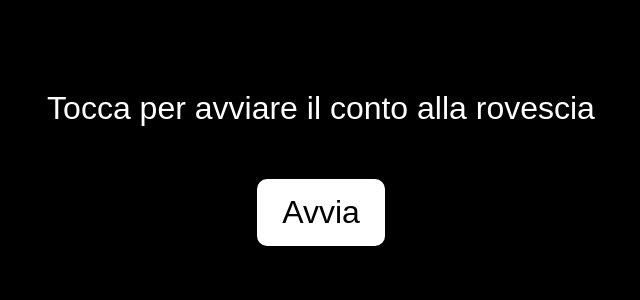
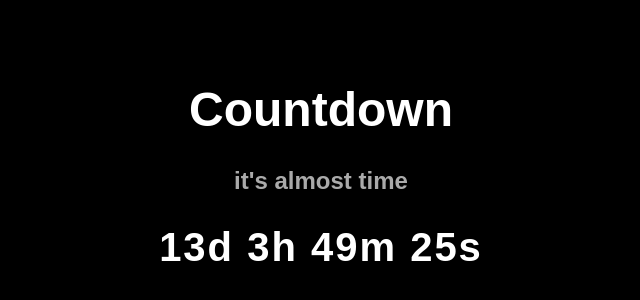
Before and after one commit to francy603/chaos, a plain HTML site: page index.html in a window 1280 px wide. Shown: the part 248-548 px from the top of the page, without its empty margins (319-959 px from the left). Drawn offline with Linux system fonts and the light colour scheme.

Commit message:
Update index.html

```diff
--- a/index.html
+++ b/index.html
@@ -1,83 +1,66 @@
 <!DOCTYPE html>
-<html lang="it">
+<html lang="en">
 <head>
   <meta charset="UTF-8">
-  <meta name="viewport" content="width=device-width, initial-scale=1.0">
-  <title>Countdown Walpurgis Rising</title>
+  <title>Countdown</title>
   <style>
     body {
-      margin: 0;
+      background-color: black;
+      color: white;
+      font-family: Arial, sans-serif;
+      text-align: center;
       height: 100vh;
-      background: black;
       display: flex;
+      flex-direction: column;
       justify-content: center;
       align-items: center;
-      flex-direction: column;
-      color: white;
-      font-family: Arial, sans-serif;
-      font-size: 2em;
-      text-align: center;
     }
-    #startBtn {
-      background: white;
-      color: black;
-      border: none;
-      padding: 15px 25px;
-      font-size: 1em;
-      border-radius: 10px;
-      cursor: pointer;
-      margin-top: 20px;
+    h1 {
+      font-size: 3em;
+      margin-bottom: 10px;
+    }
+    h2 {
+      font-size: 1.5em;
+      margin-bottom: 30px;
+      color: #aaaaaa;
     }
     #countdown {
-      display: none;
+      font-size: 2.5em;
+      font-weight: bold;
+      letter-spacing: 2px;
     }
   </style>
 </head>
 <body>
-  <div id="intro">
-    <p>Tocca per avviare il conto alla rovescia</p>
-    <button id="startBtn">Avvia</button>
-  </div>
-
+  <h1>Countdown</h1>
+  <h2>it's almost time</h2>
   <div id="countdown"></div>
 
-  <audio id="music" loop>
-    <source src="music.mp3" type="audio/mpeg">
-  </audio>
+  <script>
+    // Imposta la data di scadenza (1 settembre ore 01:00)
+    const targetDate = new Date("September 1, 2025 01:00:00").getTime();
 
-  <script>
-    const countdownEl = document.getElementById("countdown");
-    const music = document.getElementById("music");
-    const intro = document.getElementById("intro");
-    const startBtn = document.getElementById("startBtn");
+    function updateCountdown() {
+      const now = new Date().getTime();
+      const distance = targetDate - now;
 
-    // Funzione countdown
-    function startCountdown() {
-      intro.style.display = "none";
-      countdownEl.style.display = "block";
+      if (distance < 0) {
+        document.getElementById("countdown").innerHTML = "TIME'S UP!";
+        return;
+      }
 
-      // Data evento (modifica qui la data)
-      const eventDate = new Date("2025-05-01T00:00:00").getTime();
+      const days = Math.floor(distance / (1000 * 60 * 60 * 24));
+      const hours = Math.floor((distance % (1000 * 60 * 60 * 24)) / (1000 * 60 * 60));
+      const minutes = Math.floor((distance % (1000 * 60 * 60)) / (1000 * 60));
+      const seconds = Math.floor((distance % (1000 * 60)) / 1000);
 
-      setInterval(() => {
-        const now = new Date().getTime();
-        const distance = eventDate - now;
-
-        const days = Math.floor(distance / (1000 * 60 * 60 * 24));
-        const hours = Math.floor((distance % (1000 * 60 * 60 * 24)) / (1000 * 60 * 60));
-        const minutes = Math.floor((distance % (1000 * 60 * 60)) / (1000 * 60));
-        const seconds = Math.floor((distance % (1000 * 60)) / 1000);
-
-        countdownEl.textContent = `${days}d ${hours}h ${minutes}m ${seconds}s`;
-      }, 1000);
-
-      // Avvia musica
-      music.play().catch(() => {
-        console.log("Autoplay bloccato, serve interazione.");
-      });
+      document.getElementById("countdown").innerHTML =
+        `${days}d ${hours}h ${minutes}m ${seconds}s`;
     }
 
-    startBtn.addEventListener("click", startCountdown);
+    // Aggiorna ogni secondo
+    setInterval(updateCountdown, 1000);
+    updateCountdown();
   </script>
 </body>
 </html>
```
